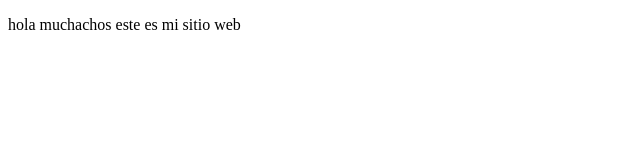
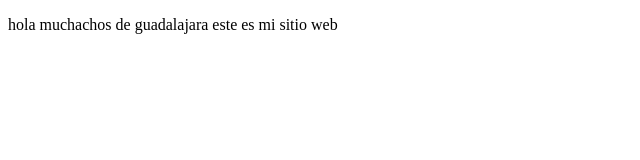
Before and after one commit to narvaezn15/proyectoDemoCursoPrework, a plain HTML site: page index.html in a window 1280 px wide. Shown: the whole page, without its empty margins (0-640 px from the left). Drawn offline with Linux system fonts and the light colour scheme.

Commit message:
agregamos ciudad

```diff
--- a/index.html
+++ b/index.html
@@ -7,6 +7,6 @@
     <title>Hola Mundo</title>
 </head>
 <body>
-    <p>hola muchachos este es mi sitio web</p>
+    <p>hola muchachos de guadalajara este es mi sitio web</p>
 </body>
 </html>
```
